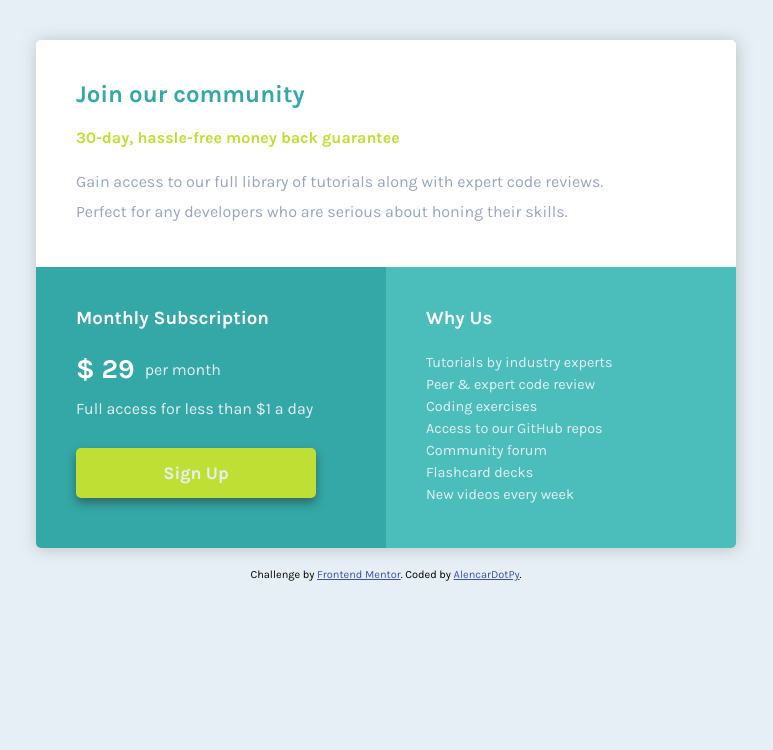
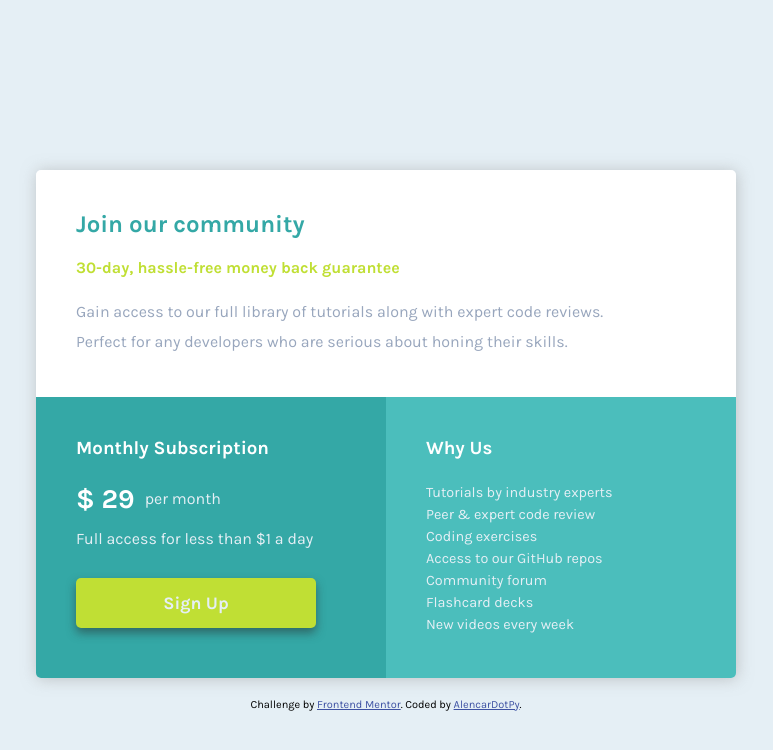
Before and after one commit to alencardotpy/single-price-grid-component, a plain HTML site: page index.html in a window 1280 px wide. Shown: the whole page, without its empty margins (254-1027 px from the left). Drawn offline with Linux system fonts and the light colour scheme.

Commit message:
Update style.css
Fix  - Centering the main container on larger screens.
Add - Hover state on button.

```diff
--- a/css/style.css
+++ b/css/style.css
@@ -83,7 +83,6 @@ body {
   font-size: var(--FontSize);
   color: var(--ColorGrayishBlue);
   line-height: 30px;
-
 }
 /* SECTION TWO*/
 .main_container__section_container__plan {
@@ -136,6 +135,9 @@ body {
   color: var(--ColorLightGray);
   box-shadow: 0px 5px 10px 0px rgba(42, 42, 42, 0.5);
 }
+.main_container__section_container__plan__description_container__button:hover {
+  background: hsl(71, 48%, 57%);
+}
 /* SECTION TRHEE*/
 .main_container__section_container__detail {
   background: var(--ColorCyanLight);
@@ -168,11 +170,12 @@ body {
     width: 100vw;
     background: var(--ColorLightGray);
     margin: 40px auto;
-    height: auto;
     display: flex;
+    justify-content: center;
     flex-direction: column;
     font-family: var(--FontFamily);
     padding: 0 5px;
+    min-height: 100vh;
   }
 
   .main_container {
@@ -193,7 +196,7 @@ body {
     width: 700px;
     grid-area: join;
     border-radius: 0;
-    padding:40px;
+    padding: 40px;
     border-top-right-radius: 5px;
     border-top-left-radius: 5px;
   }
@@ -211,12 +214,12 @@ body {
     width: 350px;
     grid-area: plan;
     border-radius: 0;
-    padding:40px;
+    padding: 40px;
     height: 100%;
     border-bottom-left-radius: 5px;
   }
   .main_container__section_container__plan__description_container__button {
-    width:240px;
+    width: 240px;
   }
   /* SECTION THREE*/
   .main_container__section_container__detail {
@@ -224,7 +227,7 @@ body {
     grid-area: detail;
     height: 100%;
     border-radius: 0;
-    padding:40px;
+    padding: 40px;
     border-bottom-right-radius: 5px;
   }
 }
```
